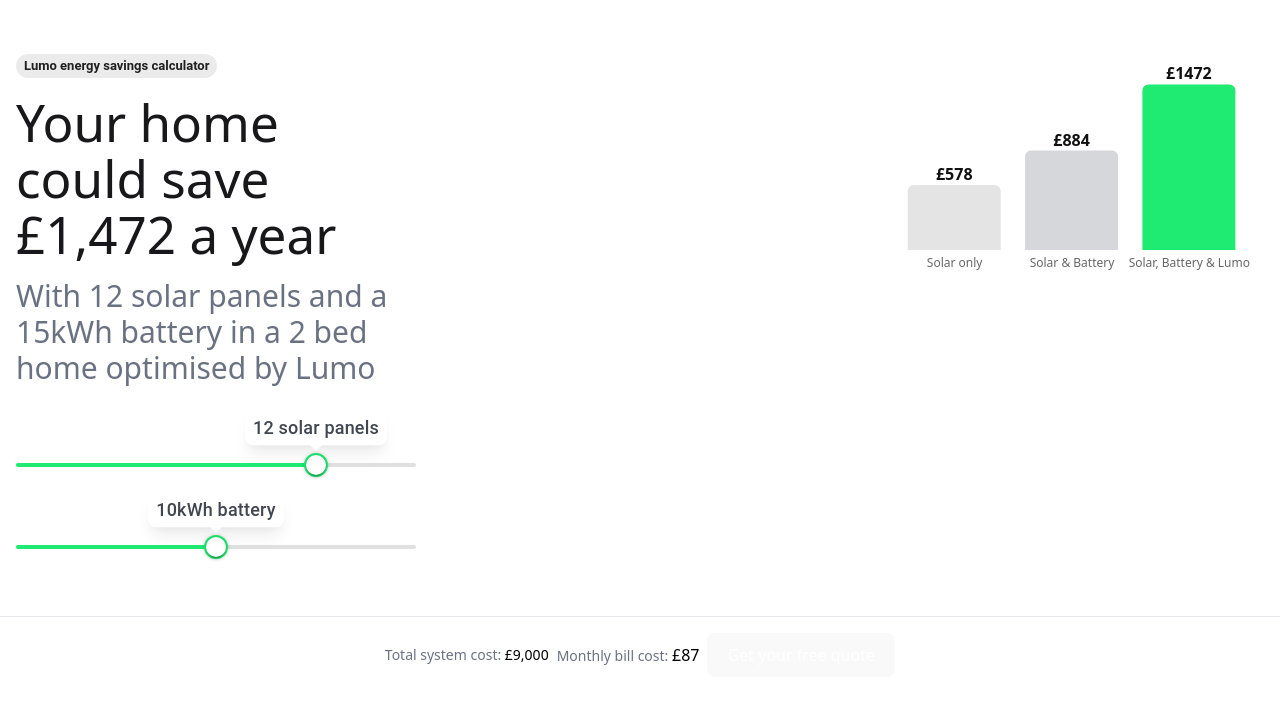
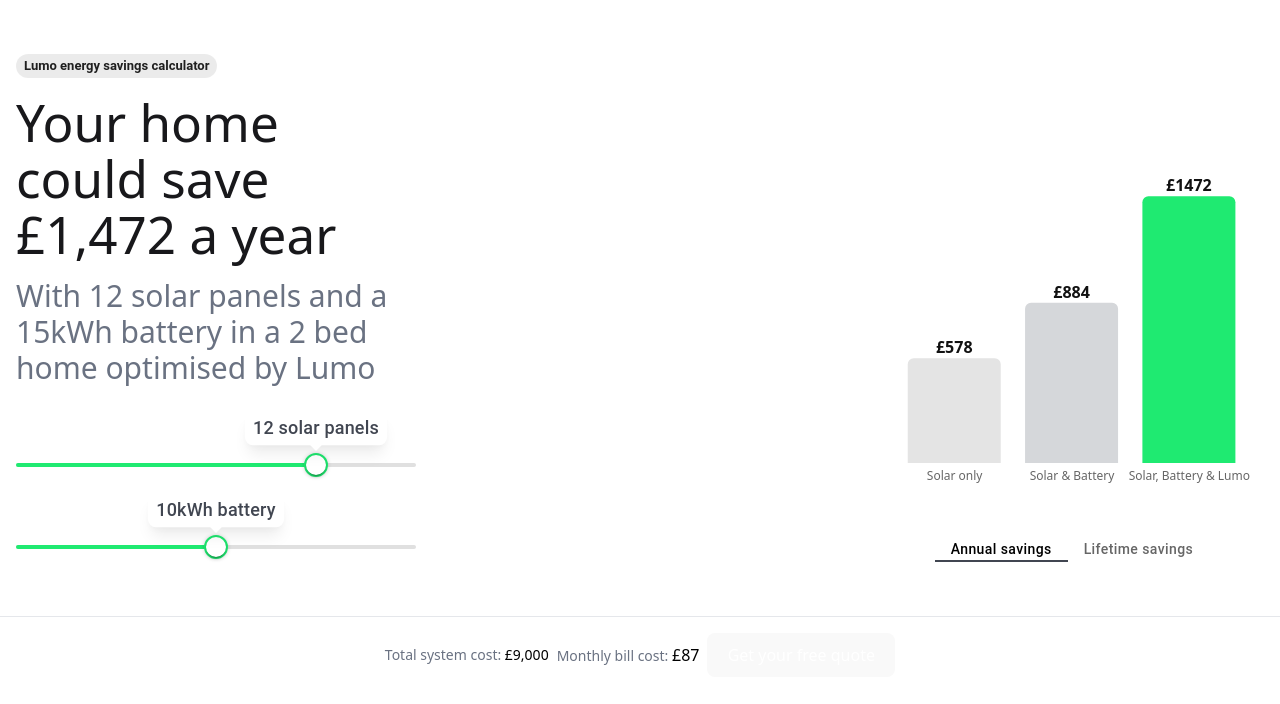
Before and after one commit to aleix-canet/lumo-saving-calculator, a React (Vite) app: page / in a window 1280 px wide. Shown: the top 704 px of the page. Built offline with nearby package versions, Linux system fonts and the light colour scheme.

Commit message:
Add 2 chart tabs

```diff
--- /dev/null
+++ b/src/components/CustomTabs.tsx
@@ -0,0 +1,31 @@
+import { Tab, Tabs, type TabProps, type TabsProps } from '@mui/material';
+import { styled } from '@mui/material/styles';
+import { colors } from '../constants/colors';
+
+export const CustomTabs = styled((props: TabsProps) => <Tabs {...props} />)({
+  minHeight: 'unset',
+  '& .MuiTabs-indicator': {
+    height: '2px',
+    backgroundColor: colors.grey[600],
+  },
+});
+
+export const CustomTab = styled((props: TabProps) => (
+  <Tab disableRipple disableFocusRipple disableTouchRipple {...props} />
+))({
+  color: '#666', // inactive color
+  fontWeight: 500,
+  fontSize: '0.875rem',
+  textTransform: 'none',
+  paddingBottom: '4px',
+  minHeight: 'unset',
+  '&.Mui-selected': {
+    color: '#000', // active tab text
+  },
+  '&:focus-visible': {
+    outline: 'none',
+  },
+  '&:focus': {
+    outline: 'none',
+  },
+});
--- a/src/pages/SavingsCalculator/AnnualSavingsChart.tsx
+++ b/src/pages/SavingsCalculator/AnnualSavingsChart.tsx
@@ -4,8 +4,8 @@
   Cell,
   LabelList,
   ResponsiveContainer,
-  Tooltip,
   XAxis,
+  YAxis,
 } from 'recharts';
 import { colors } from '../../constants/colors';
 
@@ -29,7 +29,7 @@
   ];
 
   return (
-    <div className="w-full max-w-sm h-[250px] mx-auto">
+    <div className="w-full max-w-sm h-[360px] mx-auto">
       <ResponsiveContainer width="100%" height="100%">
         <BarChart
           data={data}
@@ -41,15 +41,14 @@
             tickLine={false}
             tick={{ fontSize: 12 }}
           />
-          <Tooltip
-            formatter={(value: number) => `£${value}`}
-            cursor={{ fill: 'transparent' }}
-          />
+          <YAxis hide domain={[0, 1600]} />
           <Bar dataKey="savings" radius={[6, 6, 0, 0]}>
             <LabelList
               dataKey="savings"
               position="top"
-              formatter={(val: number) => `£${val}`}
+              formatter={(label: React.ReactNode) =>
+                typeof label === 'number' ? `£${label}` : label
+              }
               style={{ fill: '#111', fontWeight: 600 }}
             />
             {data.map((entry, index) => (
--- a/src/pages/SavingsCalculator/index.tsx
+++ b/src/pages/SavingsCalculator/index.tsx
@@ -1,16 +1,19 @@
 import Chip from '@mui/material/Chip';
 import { useState } from 'react';
 import CustomSlider from '../../components/CustomSlider';
+import { CustomTab, CustomTabs } from '../../components/CustomTabs';
 import AnnualSavingsChart from './AnnualSavingsChart';
 
 const SavingsCalculator = () => {
   const [solarPanels, setSolarPanels] = useState(12);
   const [batterySize, setBatterySize] = useState(10);
+  const [chartTabIndex, setChartTabIndex] = useState(0);
+
   // Consider changing to max-w-sm....
   return (
     <div className="min-h-screen bg-white grid grid-rows-[auto_auto]">
       <main className="flex items-center justify-center w-full px-4">
-        <div className="flex flex-row items-start justify-between w-full max-w-screen-xl gap-16">
+        <div className="flex flex-row items-end justify-between w-full max-w-screen-xl gap-16">
           <div id="left-container" className="flex flex-col gap-16 flex-1">
             <div
               id="text-container"
@@ -61,7 +64,28 @@
             id="right-container"
             className="w-full max-w-sm flex justify-center"
           >
-            <AnnualSavingsChart />
+            <div className="w-full max-w-sm h-[320px] flex flex-col justify-end">
+              <div className="flex-1 flex items-end">
+                {chartTabIndex === 0 ? (
+                  <AnnualSavingsChart />
+                ) : (
+                  <div className="text-center text-gray-400 text-sm w-full">
+                    Tab2 content
+                  </div>
+                )}
+              </div>
+
+              <div className="mt-3">
+                <CustomTabs
+                  value={chartTabIndex}
+                  onChange={(_, newValue) => setChartTabIndex(newValue)}
+                  centered
+                >
+                  <CustomTab label="Annual savings" />
+                  <CustomTab label="Lifetime savings" />
+                </CustomTabs>
+              </div>
+            </div>
           </div>
         </div>
       </main>
```
